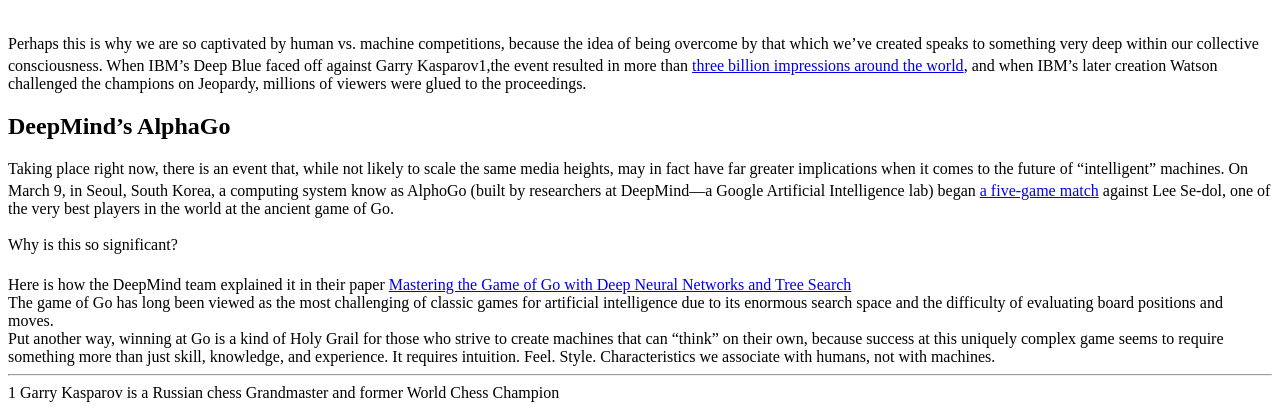
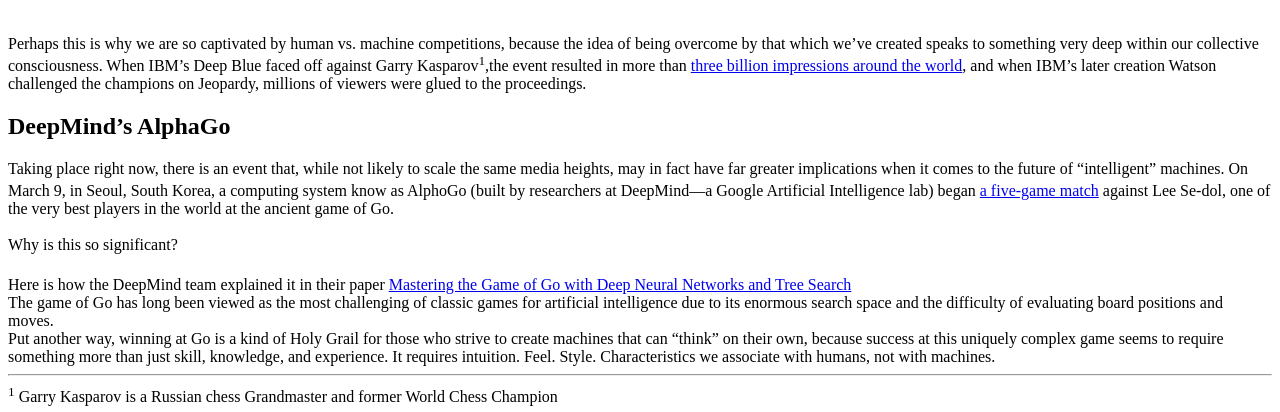
Before and after one commit to radhikajaju/mockup-to-article, a plain HTML site: page index.html in a window 1280 px wide. Shown: the part 614-1026 px from the top of the page. Drawn offline with Linux system fonts and the light colour scheme.

Commit message:
style adding sup element for better view of page

```diff
--- a/index.html
+++ b/index.html
@@ -21,7 +21,7 @@
 
   <h2>The Triumph Of Deep Blue</h2><br>
 
-  Perhaps this is why we are so captivated by human vs. machine competitions, because the idea of being overcome by that which we’ve created speaks to something very deep within our collective consciousness. When IBM’s Deep Blue faced off against Garry Kasparov1,the event resulted in more than <sup><a href="http://www-03.ibm.com/ibm/history/ibm100/us/en/icons/deepblue/"></sup>three billion impressions around the world</a>, and when IBM’s later creation Watson challenged the champions on Jeopardy, millions of viewers were glued to the proceedings.
+  Perhaps this is why we are so captivated by human vs. machine competitions, because the idea of being overcome by that which we’ve created speaks to something very deep within our collective consciousness. When IBM’s Deep Blue faced off against Garry Kasparov<sup>1</sup>,the event resulted in more than <a href="http://www-03.ibm.com/ibm/history/ibm100/us/en/icons/deepblue/">three billion impressions around the world</a>, and when IBM’s later creation Watson challenged the champions on Jeopardy, millions of viewers were glued to the proceedings.
 
   <h2>DeepMind’s AlphaGo</h2>
 
@@ -31,6 +31,6 @@
   The game of Go has long been viewed as the most challenging of classic games for artificial intelligence due to its enormous search space and the difficulty of evaluating board positions and moves.<br>
   Put another way, winning at Go is a kind of Holy Grail for those who strive to create machines that can “think” on their own, because success at this uniquely complex game seems to require something more than just skill, knowledge, and experience. It requires intuition. Feel. Style. Characteristics we associate with humans, not with machines.<br>
   <hr>
-  1 Garry Kasparov is a Russian chess Grandmaster and former World Chess Champion
+  <sup>1</sup> Garry Kasparov is a Russian chess Grandmaster and former World Chess Champion
 </body>
 </html>
```
